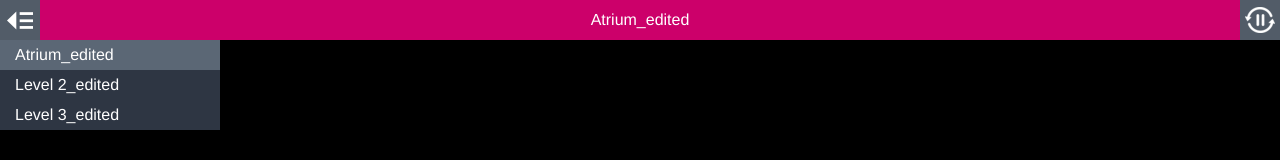
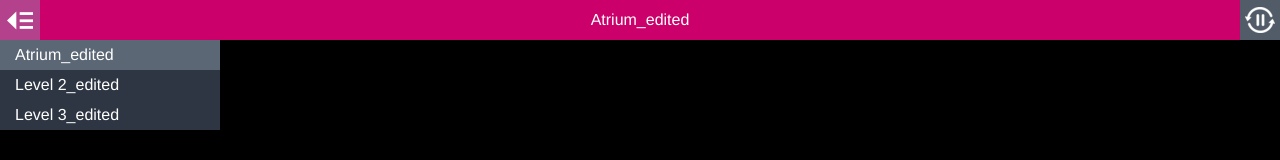
Before and after one commit to arrrghh/business-WTMassignment, a plain HTML site: page index.html in a window 1280 px wide. Shown: the top 160 px of the page. Drawn offline with Linux system fonts and the light colour scheme.

Commit message:
Update style.css
colour 2

```diff
--- a/style.css
+++ b/style.css
@@ -207,8 +207,8 @@ body.fullscreen-enabled.mobile #autorotateToggle {
   width: 40px;
   height: 40px;
   padding: 5px;
-  background-color: rgb(103,115,131);
-  background-color: rgba(103,115,131,0.8);
+  background-color: rgb(224,82,175);
+  background-color: rgba(224,82,175,0.8);
 }
 
 .mobile #sceneListToggle {
```
